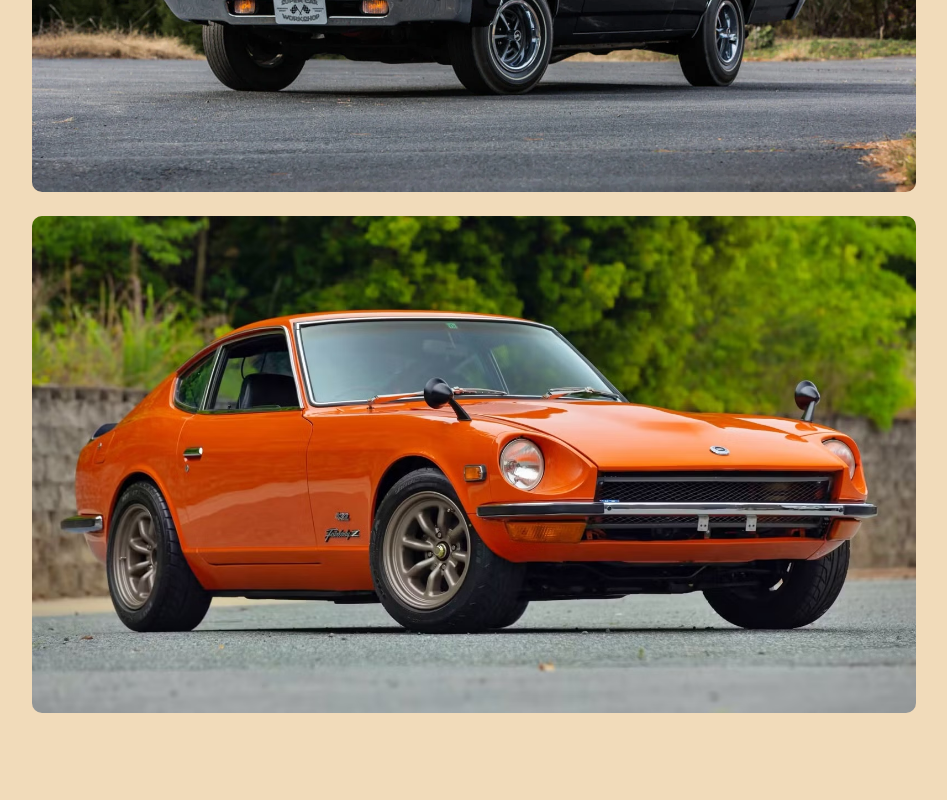
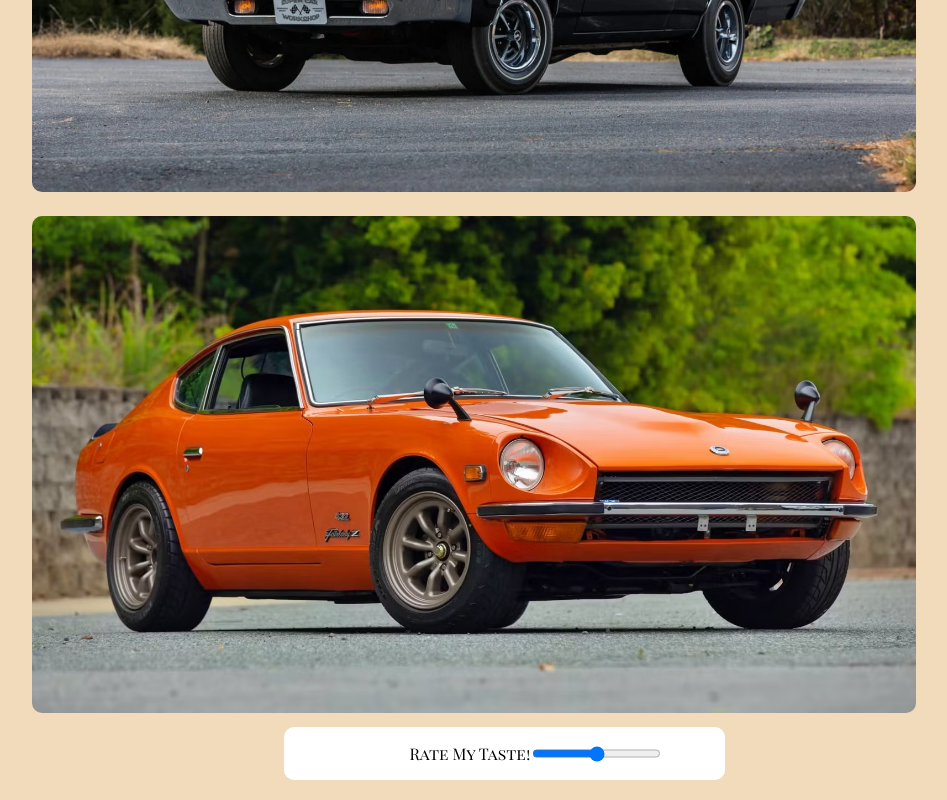
Before and after one commit to AliGuldev/classrepo1, a plain HTML site: page index.html in a window 1280 px wide. Shown: the part 2730-3530 px from the top of the page, without its empty margins (166-1113 px from the left). Before the commit the page ends 3465 px from the top, so only its background shows below. Drawn offline with Linux system fonts and the light colour scheme.

Commit message:
Final Touches

```diff
--- a/index.html
+++ b/index.html
@@ -16,5 +16,10 @@
     <img src="/images/elcamino.jpg" alt="A black 1969 Chevrolet El Camino SS" class="photos">
     <img src="/images/datsun.jpg" alt="An Orange 1969 Datsun 240Z with hood mirrors" class="photos">
 
+    <div id="rating">
+    <p>Rate My Taste!</p>
+    <input type="range" name="rating" max="10">
+    </div>
+
 </body>
 </html>
--- a/styles.css
+++ b/styles.css
@@ -7,7 +7,7 @@ html {
 
 h1 {
     margin-left: 15%;
-    background-color: rgb(252, 199, 108);
+    background-color: #fcc76c;
     border-color: #000000;
     border-radius: 5px;
     padding: 5px;
@@ -22,3 +22,13 @@ h1 {
     margin: 10px;
     margin-left: 15%;
 }
+#rating
+{
+    padding-left: 125px;
+    margin-left: 35%;
+    background-color: #ffffff;
+    display: flex;
+    max-width: 25%;
+    border-radius: 10px;
+    margin-bottom: 20px;
+}
```
